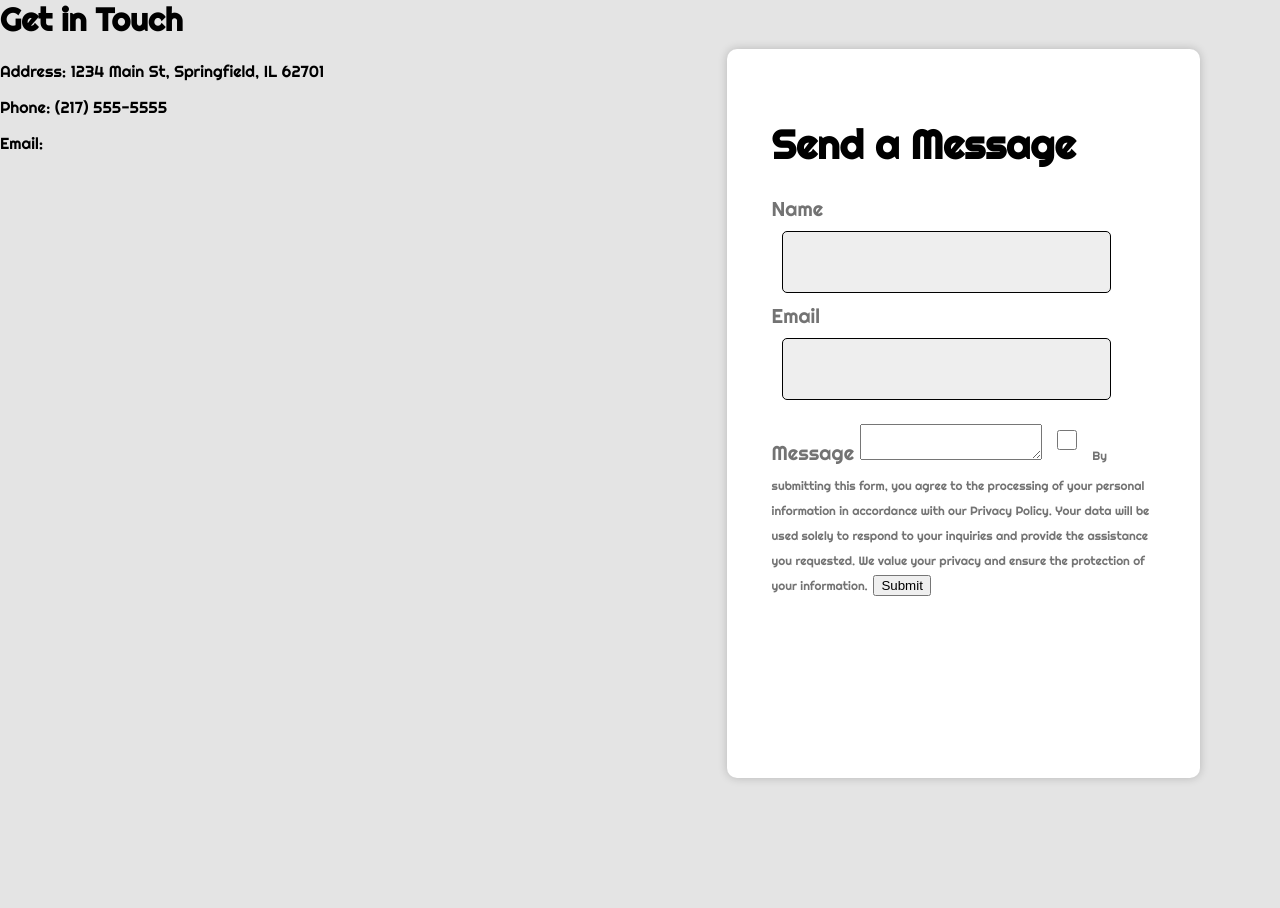
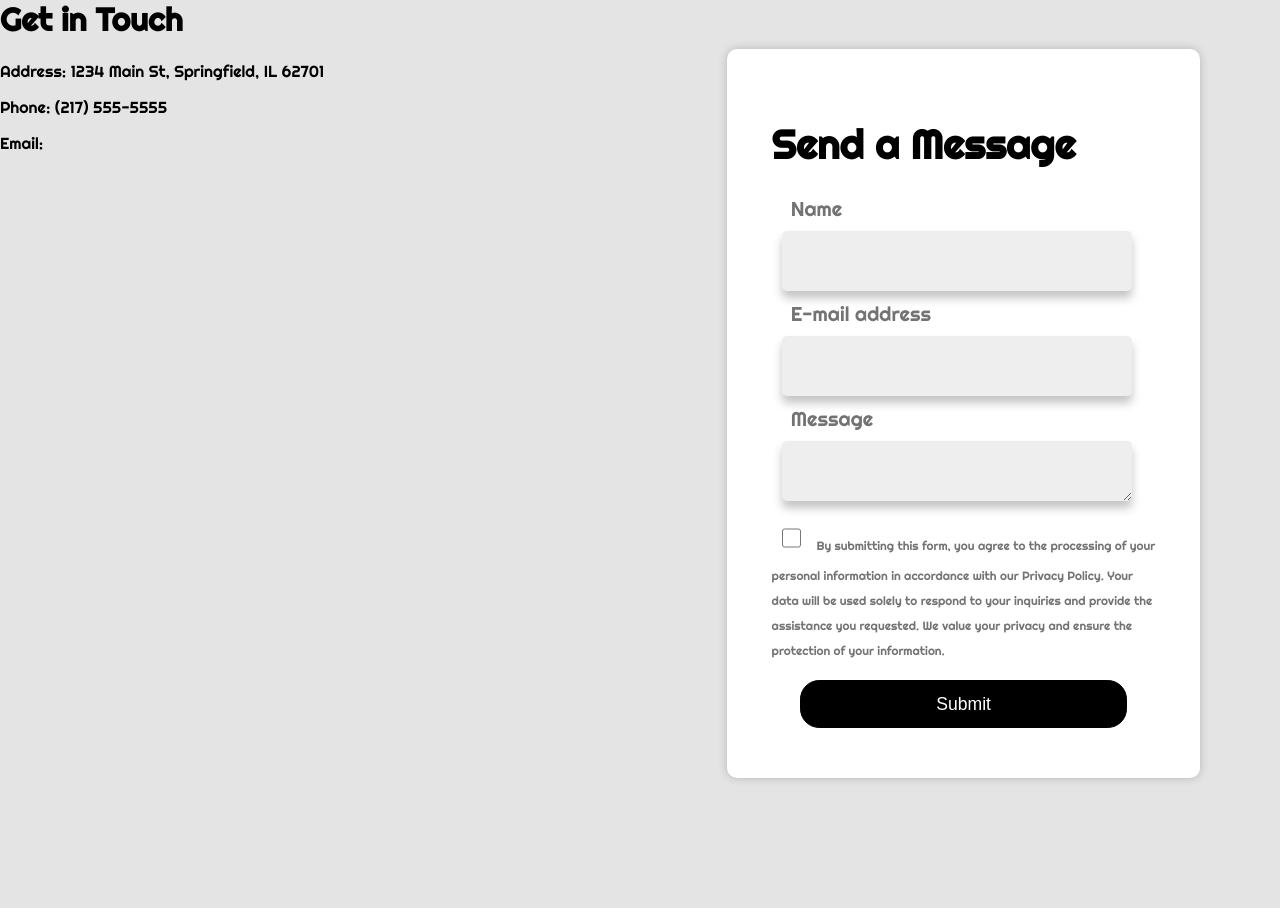
Before and after one commit to VengeTH/TMS-by-MuseoAR, a PHP site: page /Task/contactUs.php in a window 1280 px wide; the page is wider, and only the part inside the window is pictured. Shown: the part 267-1175 px from the top of that part. Run offline with PHP 8.4, Linux system fonts and the light colour scheme; some web fonts are replaced.

Commit message:
fixed some layouts in contactus page

```diff
--- a/contactUs.php
+++ b/contactUs.php
@@ -31,7 +31,7 @@
             <label for="name">Name</label>
             <input type="text" id="name" name="name" required>
 
-            <label for="email">Email</label>
+            <label for="email">E-mail address</label>
             <input type="email" id="email" name="email" required>
 
             <label for="message">Message</label>
--- a/css/contactUs.css
+++ b/css/contactUs.css
@@ -4,7 +4,6 @@ body{
     font-family: "Righteous", sans-serif;
 }
 .contactUsUpper{
-    background-color: #e4e4e4;
     padding: 10px;
     margin: 10px;
     border-radius: 10px;
@@ -35,23 +34,30 @@ body{
     color: black;
 }
 
-.contactForm input{
-    width: 80%;
+.contactForm label[for = "name"], .contactForm label[for = "email"], .contactForm label[for = "message"]{
+    position: relative;
+    left: 1.5vw;
+}
+
+.contactForm input, .contactForm textarea{
+    width: 86%;
     height: 5vh;
     margin: 10px;
     padding: 10px;
     border-radius: 5px;
-    border: 1px solid black;
+    box-shadow: 0 7px 10px 0 #c4c4c4;
+    border: 0px solid transparent;
     background-color: #eee;
 }
 
 .contactForm input[type="checkbox"]{
     width: 5%;
-    height: 5vh;
+    height: 3vh;
     margin: 10px;
     padding: 10px;
     border-radius: 5px;
     border: 1px solid black;
+    box-shadow: 0 0px 0px 0 #c4c4c4;
     background-color: #eee;
 }
 
@@ -59,6 +65,20 @@ body{
     accent-color: #65558f;
 }
 
-.contactForm [for="notice"]{
+.contactForm label[for="notice"]{
     font-size: 1.5vh;
 }
+
+.contactForm button{
+    background-color: black;
+    color: white;
+    width: 85%; /* Increased width */
+    height: 6vh; /* Increased height */
+    margin: 20px auto; /* Increased margin to lower the button */
+    padding: 12px; /* Increased padding */
+    border-radius: 1.5vw;
+    border: 1px solid black;
+    font-size: 2.2vh; /* Increased font size */
+    cursor: pointer;
+    display: block;
+}
```
